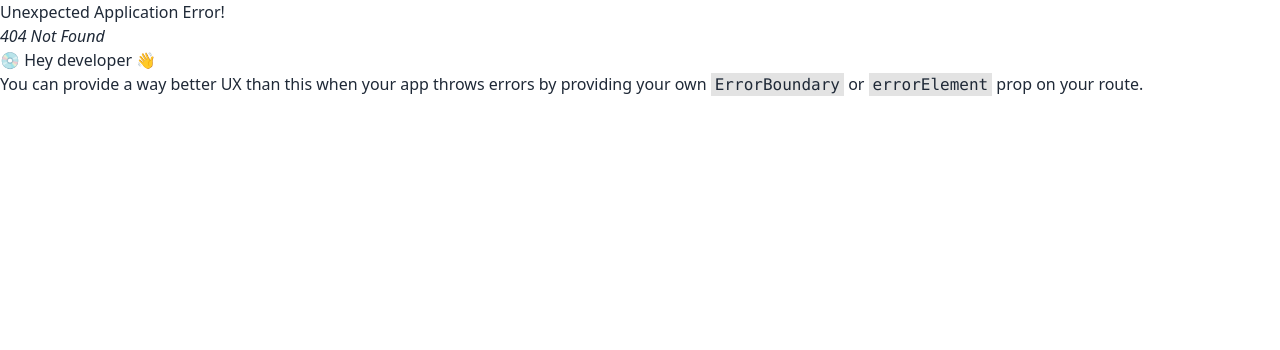
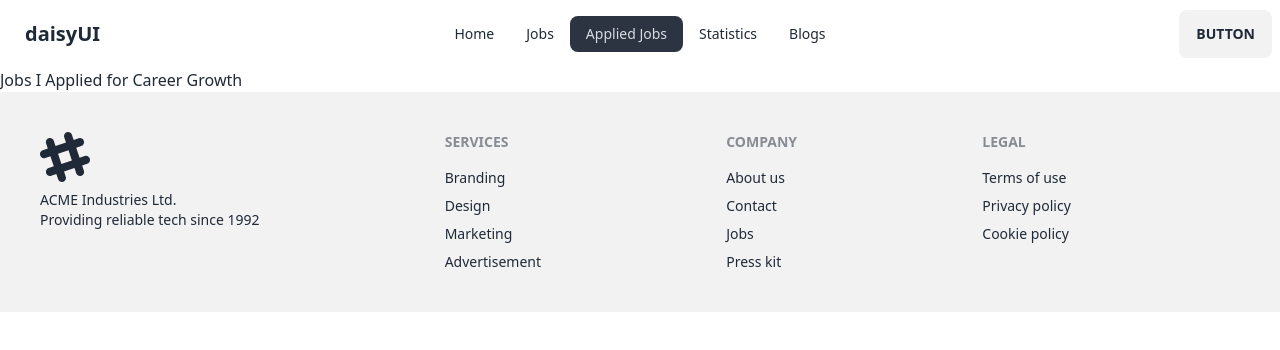
Before and after one commit to mamun-prodhan/react-career-hub, a React (Vite) app: page /applied in a window 1280 px wide. Before the commit this address had no page. Shown: the top 350 px of the page. Built offline with nearby package versions, Linux system fonts and the light colour scheme.

Commit message:
applied jobs component created

```diff
--- /dev/null
+++ b/src/components/AppliedJobs/AppliedJobs.jsx
@@ -0,0 +1,9 @@
+const AppliedJobs = () => {
+  return (
+    <div>
+      <h2>Jobs I Applied for Career Growth</h2>
+    </div>
+  );
+};
+
+export default AppliedJobs;
--- a/src/main.jsx
+++ b/src/main.jsx
@@ -4,6 +4,7 @@ import "./index.css";
 import { createBrowserRouter, RouterProvider } from "react-router-dom";
 import Root from "./components/Root/Root";
 import Home from "./components/Home/Home";
+import AppliedJobs from "./components/AppliedJobs/AppliedJobs";
 
 const router = createBrowserRouter([
   {
@@ -14,6 +15,10 @@ const router = createBrowserRouter([
         path: "/",
         element: <Home></Home>,
       },
+      {
+        path: "/applied",
+        element: <AppliedJobs></AppliedJobs>,
+      },
     ],
   },
 ]);
```
